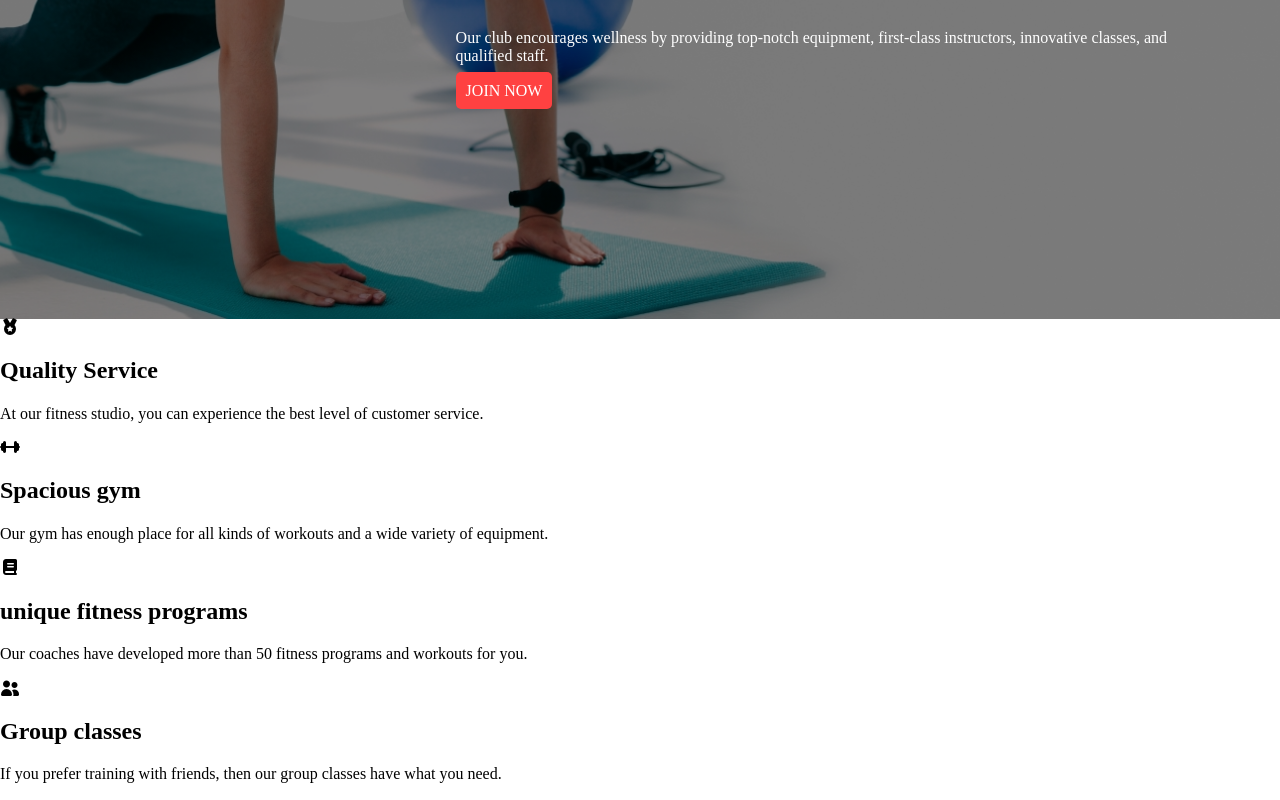
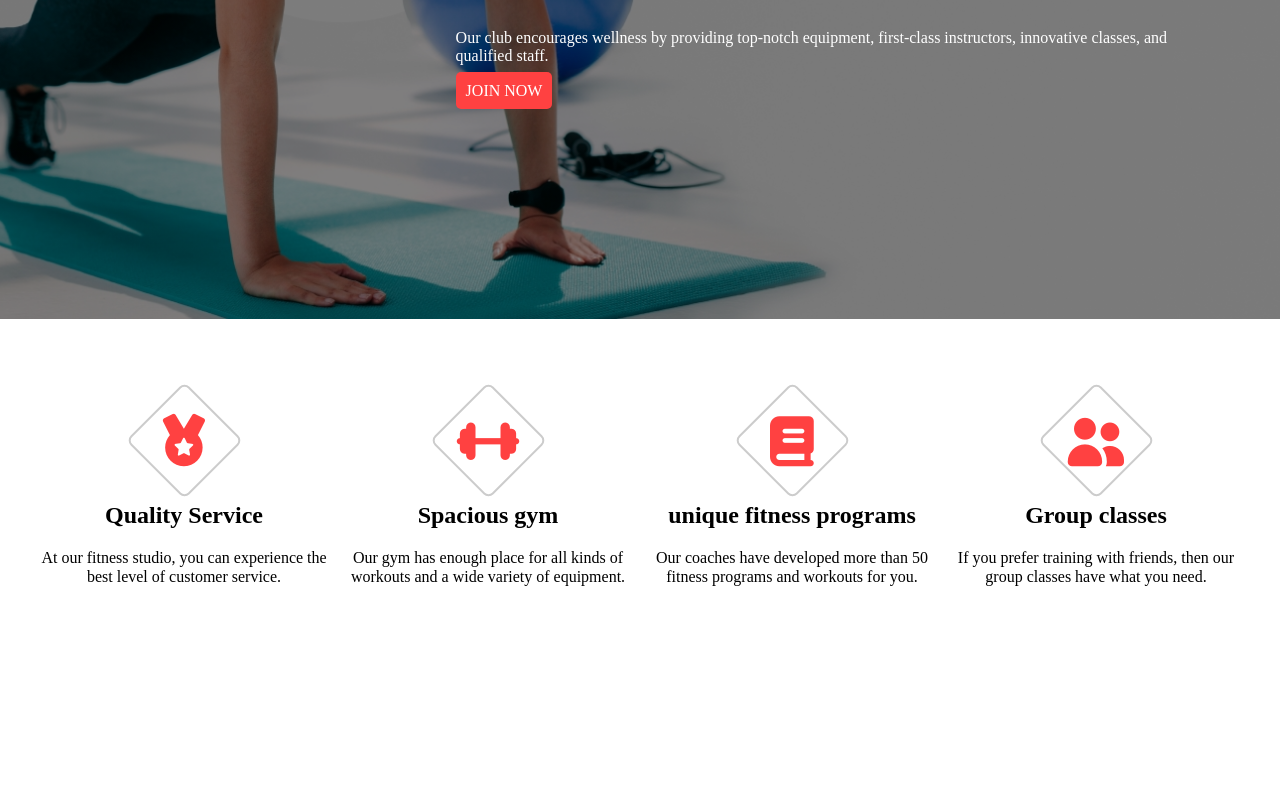
Before and after one commit to arathn8n/profitLangingPage, a React (Vite) app: page / in a window 1280 px wide. Shown: the part 550-1350 px from the top of the page. After the commit the page ends 1152 px from the top, so only its background shows below. Built offline with nearby package versions, Linux system fonts and the light colour scheme.

Commit message:
terminando section 2

```diff
--- a/src/components/section2/Section2.jsx
+++ b/src/components/section2/Section2.jsx
@@ -1,4 +1,5 @@
 import React from 'react'
+import "./section2.scss"
 
 const Section2 = () => {
     return (
--- /dev/null
+++ b/src/components/section2/section2.scss
@@ -0,0 +1,56 @@
+.containerGrid {
+    display: grid;
+    grid-template-columns: repeat(1, 1fr);
+    gap: 1rem;
+    max-width: 75rem;
+    margin: 0 auto;
+    margin-top: 5rem;
+}
+
+.article {
+    text-align: center;
+}
+
+.containerIcon {
+    width: 83px;
+    height: 83px;
+    border: 2px solid #cccccc;
+    transform: rotate(45deg);
+    border-radius: 7px;
+    text-align: center;
+    position: relative;
+    margin: 0 auto;
+    transition: all 300ms;
+    display: flex;
+    align-items: center;
+    justify-content: center;
+
+
+    &:hover {
+        transform: rotate(0);
+        background-color: #FF4141;
+    }
+
+}
+
+.fa-medal,
+.fa-dumbbell,
+.fa-book,
+.fa-user-group {
+    transform: rotate(-45deg);
+    font-size: 50px;
+    color: #FF4141;
+    transition: all 300ms;
+
+    &:hover {
+        color: white;
+    }
+}
+
+
+
+@media screen and (min-width: 768px) {
+    .containerGrid {
+        grid-template-columns: repeat(4, 1fr);
+    }
+}
```
